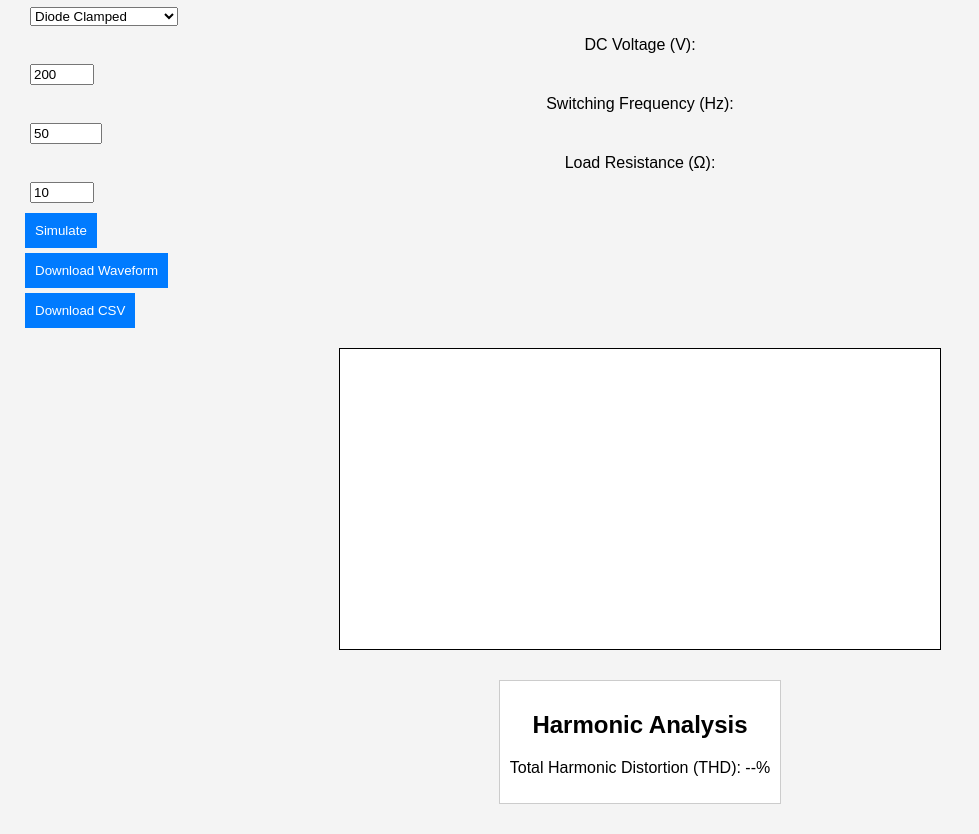
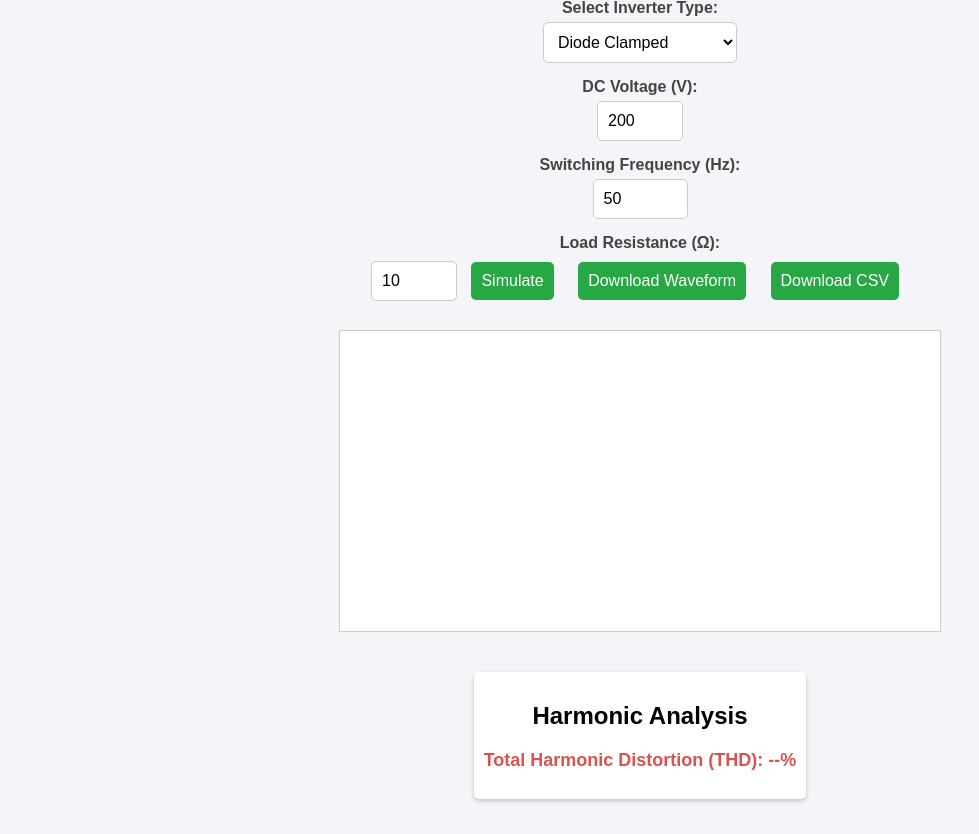
Before and after one commit to MSPJPR/Multilevel-Inverter-Simulator, a plain HTML site: page index.html in a window 1280 px wide. Shown: the part 101-935 px from the top of the page, without its empty margins (0-979 px from the left). Drawn offline with Linux system fonts and the light colour scheme.

Commit message:
Update style.css

```diff
--- a/style.css
+++ b/style.css
@@ -1,55 +1,65 @@
 body {
     font-family: Arial, sans-serif;
+    background-color: #f4f4f9;
     text-align: center;
-    background-color: #f4f4f4;
-    margin: 20px;
+    margin: 0;
+    padding: 20px;
 }
 
 h1 {
     color: #333;
 }
 
-label, input, select, button {
-    margin: 10px;
+label {
+    font-weight: bold;
     display: block;
+    margin-top: 15px;
+    color: #444;
+}
+
+input, select, button {
+    margin-top: 5px;
+    padding: 10px;
+    font-size: 16px;
+    border-radius: 5px;
+    border: 1px solid #ccc;
+    outline: none;
+}
+
+select {
+    background-color: #fff;
 }
 
 button {
-    background-color: #007bff;
+    background-color: #28a745;
     color: white;
-    padding: 10px;
     border: none;
     cursor: pointer;
-    margin: 5px;
+    margin: 10px;
 }
 
 button:hover {
-    background-color: #0056b3;
+    background-color: #218838;
 }
 
 canvas {
-    border: 1px solid black;
-    background-color: white;
     display: block;
     margin: 20px auto;
+    background-color: white;
+    border: 1px solid #ccc;
 }
 
 #harmonicAnalysis {
-    background-color: white;
+    margin-top: 20px;
     padding: 10px;
-    margin: 10px;
+    background-color: #fff;
+    border-radius: 5px;
     display: inline-block;
-    border: 1px solid #ccc;
+    box-shadow: 0 2px 5px rgba(0, 0, 0, 0.2);
 }
 
-/* Mobile Responsive */
-@media (max-width: 600px) {
-    canvas {
-        width: 100%;
-    }
-
-    label, input, select, button {
-        width: 90%;
-        margin: 5px auto;
-    }
+#thdResult {
+    font-size: 18px;
+    font-weight: bold;
+    color: #d9534f;
 }
```
